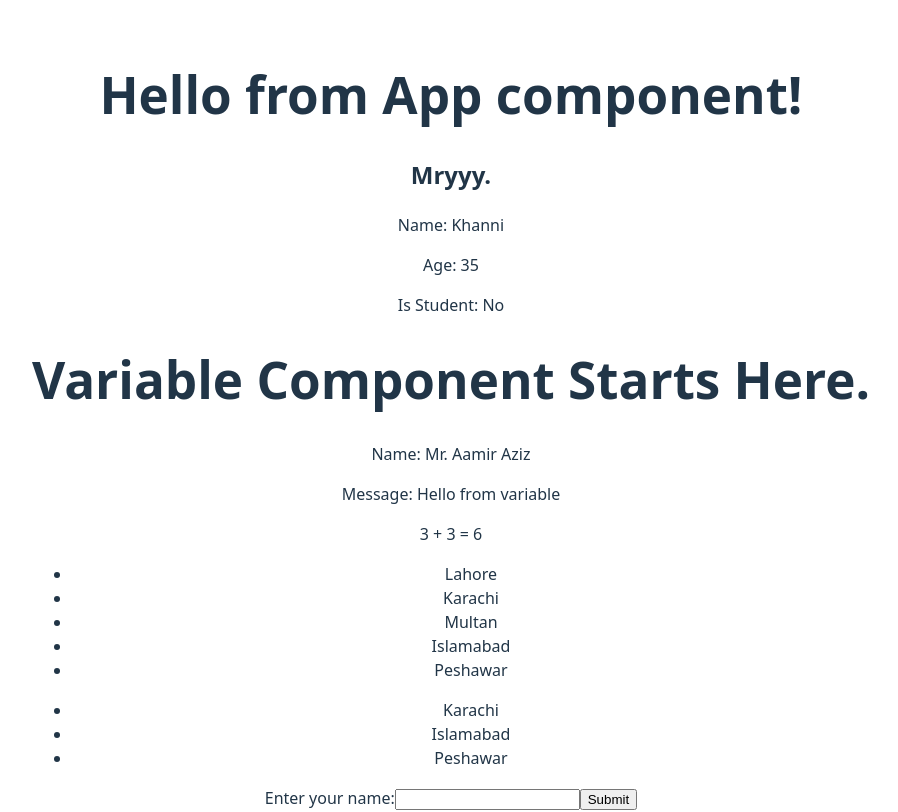
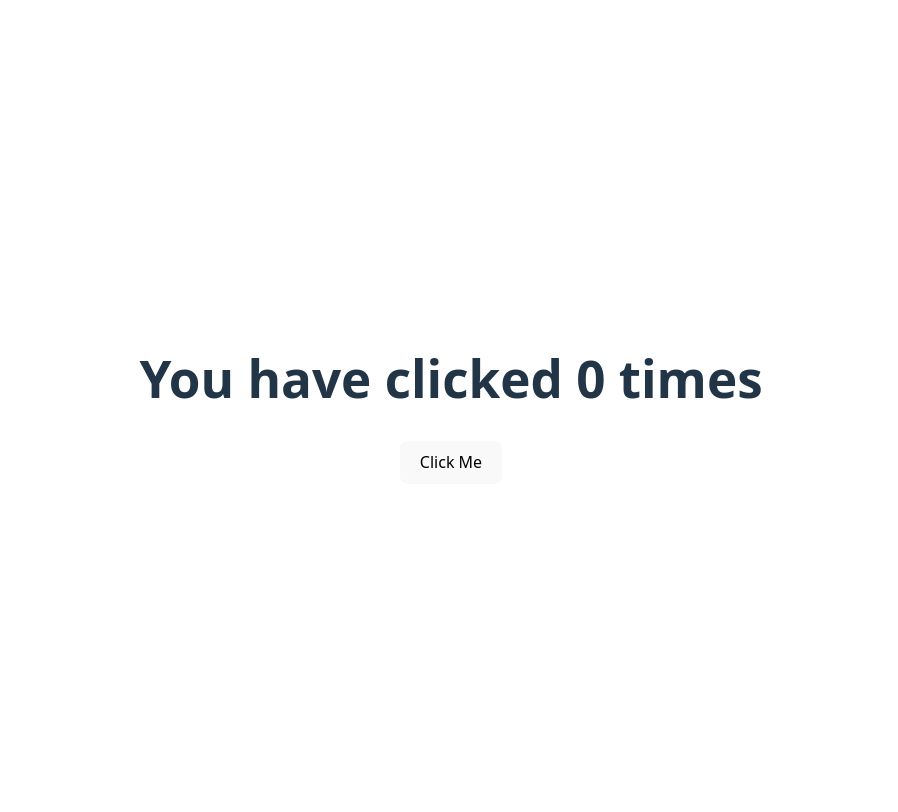
Before and after one commit to aamiraziz/my-react-app, a React (Vite) app: page / in a window 1280 px wide. Shown: the top 812 px of the page, without its empty margins (189-1087 px from the left). Built offline with nearby package versions, Linux system fonts and the light colour scheme.

Commit message:
A function based component named Counts is implemented which counts the total number of clicks on button.

```diff
--- /dev/null
+++ b/src/Counts.jsx
@@ -0,0 +1,23 @@
+/*
+    * This file contains code that will calculate the number of clicks on the button
+    * This is functional method and will use useState method of react.
+    * Dated: July 06, 2025.
+    *
+*/
+
+import react, {useState} from "react"
+
+function Counts () {
+
+    const [counts, setCounts] = useState(0)
+
+    return (
+
+        <div>
+            <h1>You have clicked {counts} times </h1>
+            <button onClick={() => setCounts(counts + 1)}>Click Me</button>
+        </div>
+    )
+}
+
+export default Counts
--- a/src/main.jsx
+++ b/src/main.jsx
@@ -8,10 +8,11 @@ import MyForm from './MyForm.jsx'
 import TableOf from './TableOf.jsx'
 import CounterFunction from './CounterFunction.jsx'
 import CounterClass from './CounterClass.jsx'
+import Counts from './Counts.jsx'
 
 createRoot(document.getElementById('root')).render(
   <StrictMode>
-    <App />
+    {/* <App />
     <Variables/>
     <MyForm />
     <Variables titleefe = "Mr." />
@@ -19,6 +20,7 @@ createRoot(document.getElementById('root')).render(
     <Variables />
     <TableOf number = {108} />
     <CounterFunction />
-    <CounterClass />
+    <CounterClass /> */}
+    <Counts />
   </StrictMode>,
 )
```
